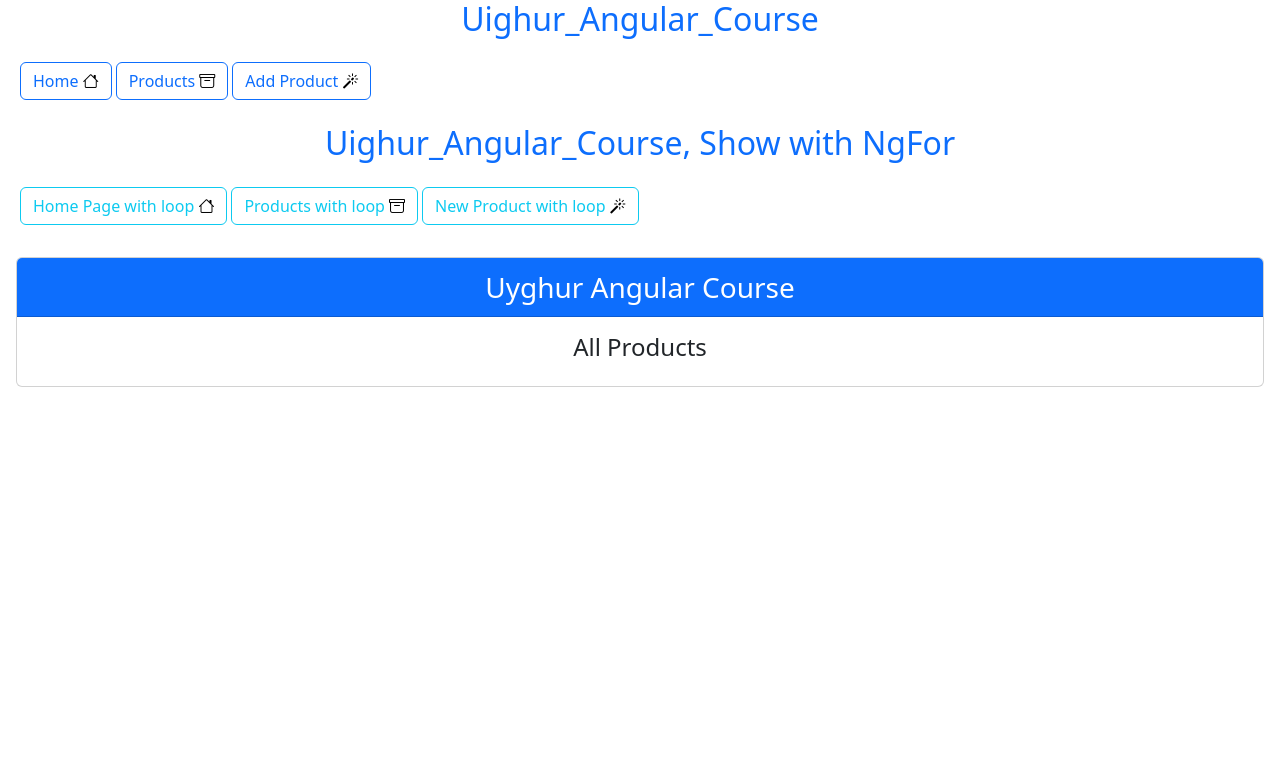
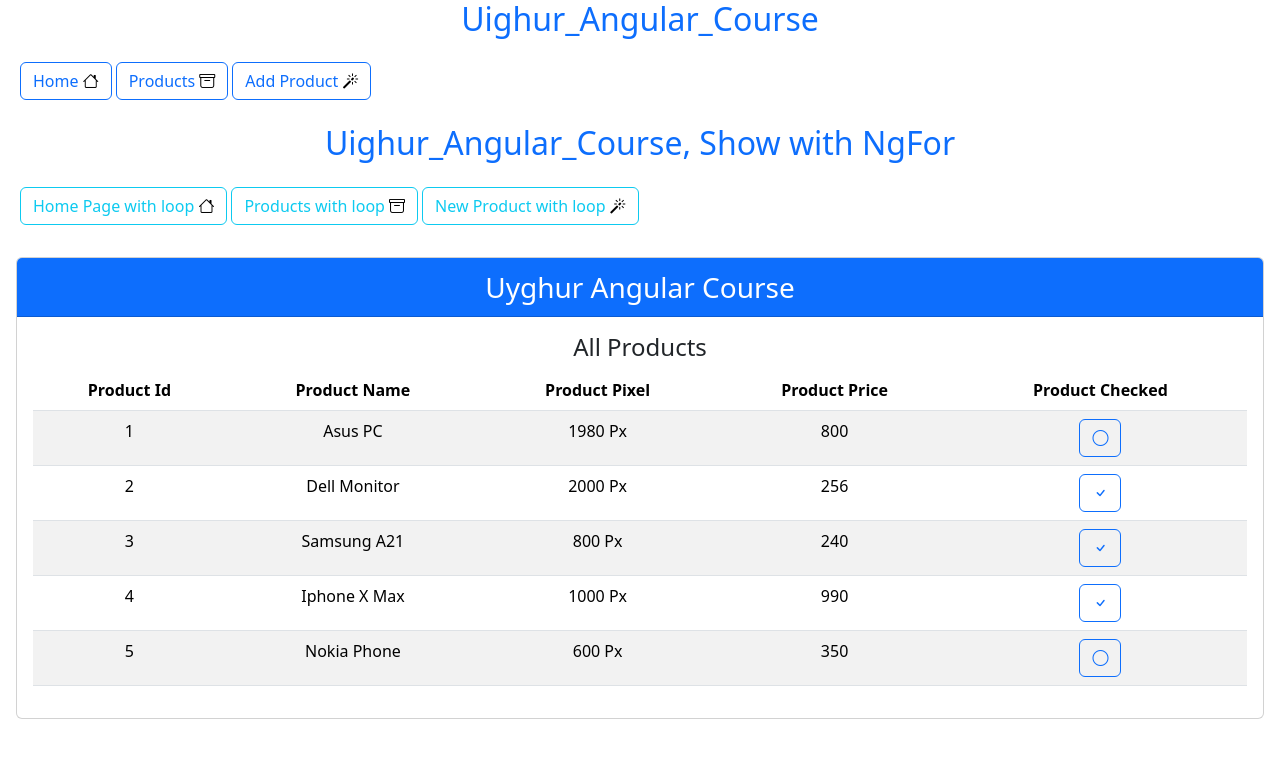
Before and after one commit to Subhi-DaJava/Angular-Course-With-JSON-Server-HttpInterceptor-Auth-Authorization-Guards, an Angular app: page /products in a window 1280 px wide. Shown: the top 758 px of the page. Built offline with nearby package versions, Linux system fonts and the light colour scheme.

Commit message:
1.1.0 create static ProductList, show product list with two way binding

```diff
--- a/src/app/components/products/products.component.html
+++ b/src/app/components/products/products.component.html
@@ -3,6 +3,26 @@
     <div class="card-header text-center text-bg-primary fs-3">Uyghur Angular Course</div>
     <div class="card-body text-center">
       <h4>All Products</h4>
+      <table class="table table-striped">
+        <thead>
+        <tr>
+          <th>Product Id</th> <th>Product Name</th> <th>Product Pixel</th> <th>Product Price</th> <th>Product Checked</th>
+        </tr>
+        </thead>
+        <tbody>
+        <tr *ngFor="let product of products">
+          <td>{{product.id}}</td>
+          <td>{{product.productName}}</td>
+          <td>{{product.pixel}}</td>
+          <td>{{product.price}}</td>
+
+          <td (click)="changeProductChecked(product)"> <button class="btn btn-outline-primary">
+            <i [class]="product.checked ? 'bi bi-check' : 'bi bi-circle'"></i>
+          </button>
+           </td>
+        </tr>
+        </tbody>
+      </table>
     </div>
   </div>
 </div>
--- a/src/app/components/products/products.component.ts
+++ b/src/app/components/products/products.component.ts
@@ -7,4 +7,15 @@ import { Component } from '@angular/core';
 })
 export class ProductsComponent {
 
+  products: Array<any> = [
+    { id : 1, productName:"Asus PC", pixel:"1980 Px", price: 800, checked: false },
+    { id : 2, productName:"Dell Monitor", pixel:"2000 Px", price: 256, checked: true },
+    { id : 3, productName:"Samsung A21", pixel:"800 Px", price: 240, checked: true },
+    { id : 4, productName:"Iphone X Max", pixel:"1000 Px", price: 990, checked: true },
+    { id : 5, productName:"Nokia Phone", pixel:"600 Px", price: 350, checked: false }
+  ];
+
+  changeProductChecked(product: any) {
+    product.checked = !product.checked;
+  }
 }
```
